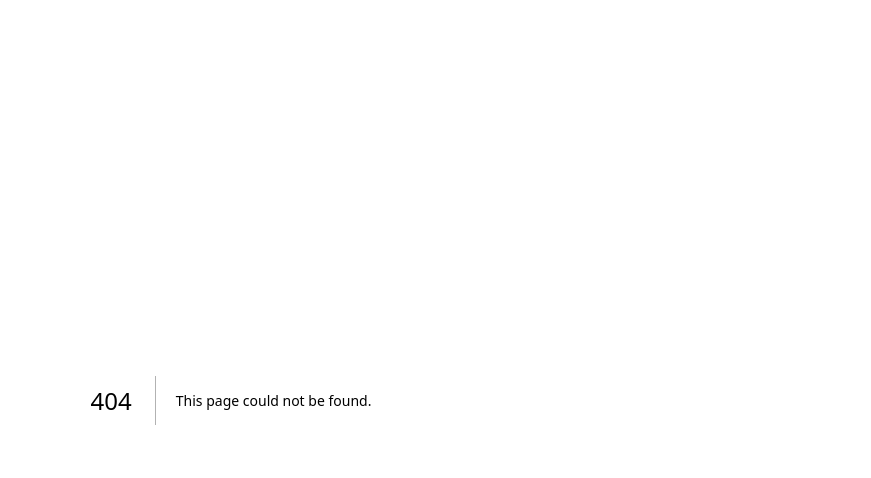
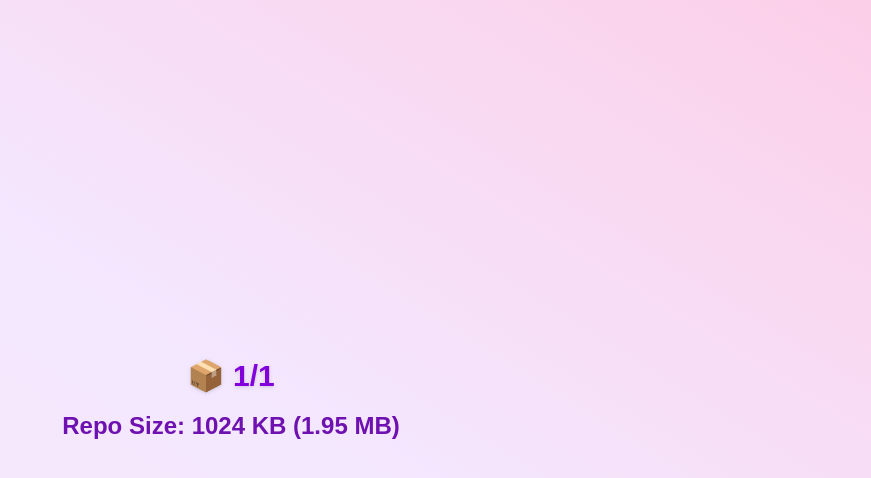
Before and after one commit to ayan-de/get-github-repo-size, a Next.js app: page /1/1 in a window 1280 px wide. Before the commit this address had no page. Shown: the top 478 px of the page, without its empty margins (409-1280 px from the left). Built offline with nearby package versions, Linux system fonts and the light colour scheme.

Commit message:
"added dynamic routing for repo search"

```diff
--- /dev/null
+++ b/app/[username]/[reponame]/page.tsx
@@ -0,0 +1,38 @@
+// app/[username]/[reponame]/page.tsx
+// import { notFound } from "next/navigation";
+
+export default async function RepoSizePage({
+  params,
+}: {
+  params: { username: string; reponame: string };
+}) {
+  const { username, reponame } = params;
+
+  //   const res = await fetch(
+  //     `https://api.github.com/repos/${username}/${reponame}`,
+  //     {
+  //       next: { revalidate: 60 }, // cache this page for 60 seconds
+  //       headers: {
+  //         Accept: "application/vnd.github+json",
+  //         // Optionally add GitHub token for higher rate limits
+  //         // Authorization: `Bearer YOUR_GITHUB_TOKEN`
+  //       },
+  //     }
+  //   );
+
+  //   if (!res.ok) return notFound();
+
+  //   const repo = await res.json();
+
+  return (
+    <main className="min-h-screen bg-gradient-to-tr from-pink-100 via-purple-100 to-pink-200 p-6 flex flex-col items-center justify-center">
+      <h1 className="text-3xl font-bold text-purple-700 drop-shadow mb-4">
+        📦 {username}/{reponame}
+      </h1>
+      <p className="text-2xl text-purple-800 font-semibold">
+        {/* Repo Size: {repo.size} KB ({(repo.size / 1024).toFixed(2)} MB) */}
+        Repo Size: 1024 KB ({(2000 / 1024).toFixed(2)} MB)
+      </p>
+    </main>
+  );
+}
```
